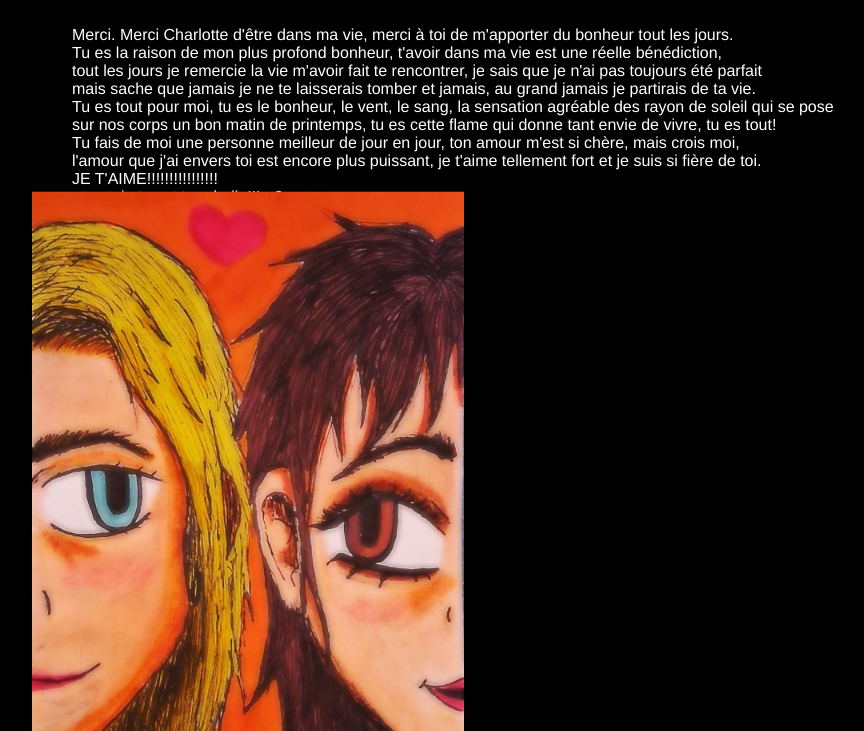
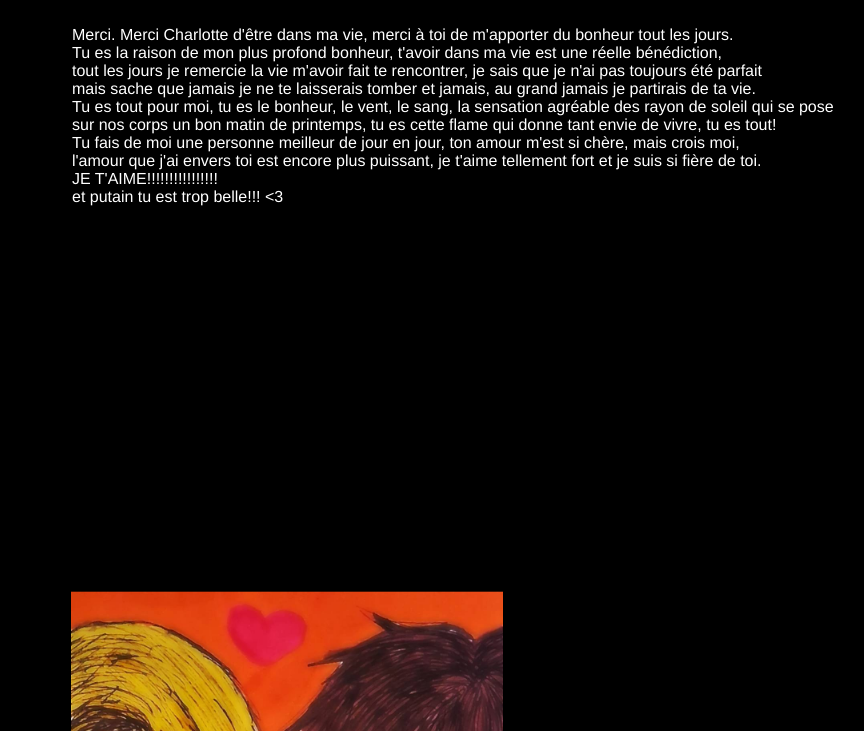
Before and after one commit to wwhyouend/c, a plain HTML site: page index.html in a window 1280 px wide. Shown: the part 69-800 px from the top of the page, without its empty margins (36-900 px from the left). Drawn offline with Linux system fonts and the light colour scheme.

Commit message:
Add files via upload

```diff
--- a/styles/index.css
+++ b/styles/index.css
@@ -37,10 +37,10 @@
 
 
 #picture {
-    width: 200px;
+    width: 330px;
     height: auto;
     position: relative;
-    bottom: 200px;
+    bottom: -200px;
     size: -50px;
     transform: scale(0.4);
 }
```
